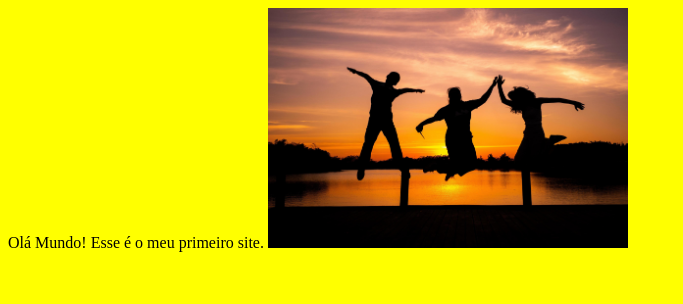
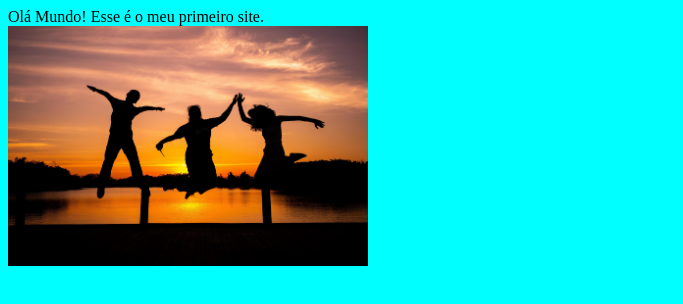
Before and after one commit to FeyreJeon/ProjetoWeb1, a plain HTML site: page index.html in a window 1280 px wide. Shown: the whole page, without its empty margins (0-683 px from the left). Drawn offline with Linux system fonts and the light colour scheme.

Commit message:
Segunda versão do site

```diff
--- a/index.html
+++ b/index.html
@@ -7,7 +7,7 @@
 <link rel="stylesheet" href="style.css">
 </head>
 <body>
-   Olá Mundo! Esse é o meu primeiro site.
+   Olá Mundo! Esse é o meu primeiro site.<br>
 <img src="pessoas.jpg" alt="" width="360px"
 
 </body>
--- a/style.css
+++ b/style.css
@@ -1,3 +1,3 @@
 body {
-    background-color: yellow;
+    background-color: cyan;
 }
```
